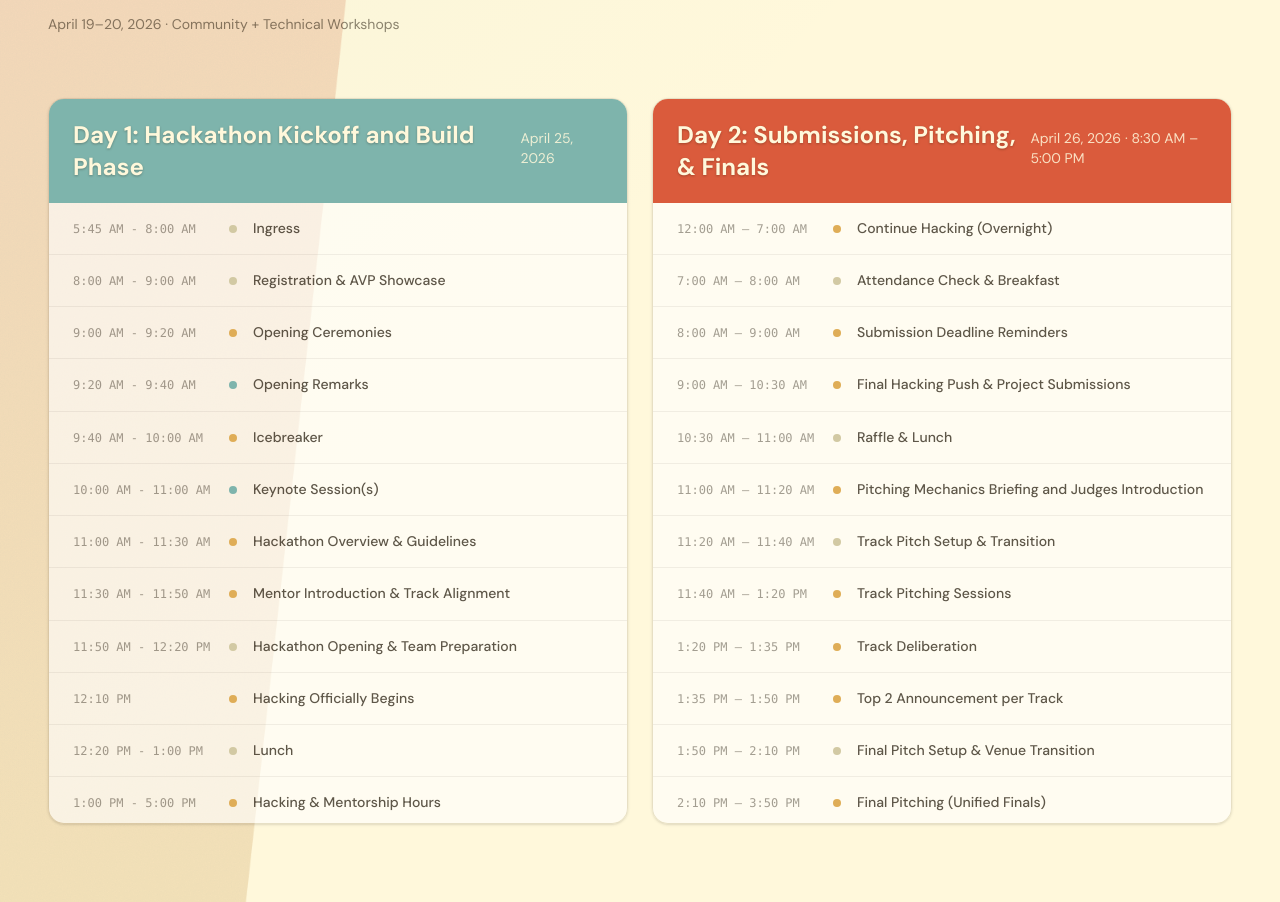
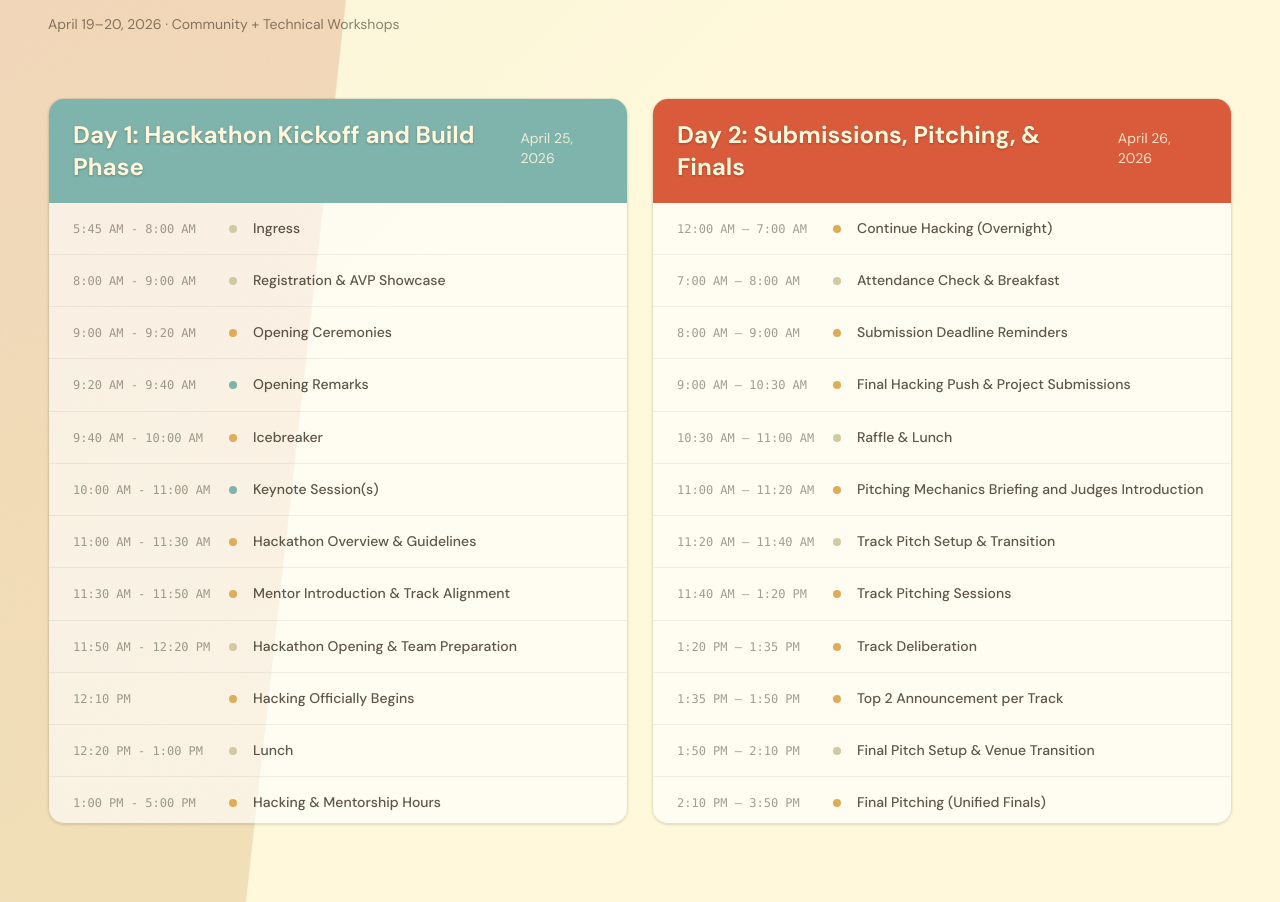
Before and after one commit to GDSC-PLM/innolympics-2026, a React (Vite) app: page / in a window 1280 px wide. Shown: the part 935-1837 px from the top of the page. Built offline with nearby package versions, Linux system fonts and the light colour scheme.

Commit message:
removed time of day 2

```diff
--- a/src/sections/Schedule.tsx
+++ b/src/sections/Schedule.tsx
@@ -26,7 +26,7 @@ const days = [
   },
   {
     day: 'Day 2: Submissions, Pitching, & Finals',
-    date: 'April 26, 2026 · 8:30 AM – 5:00 PM',
+    date: 'April 26, 2026',
     accentColor: '#DA5B3C', // brand-coral
     events: [
       { time: '12:00 AM – 7:00 AM', title: 'Continue Hacking (Overnight)', type: 'program' },
```
